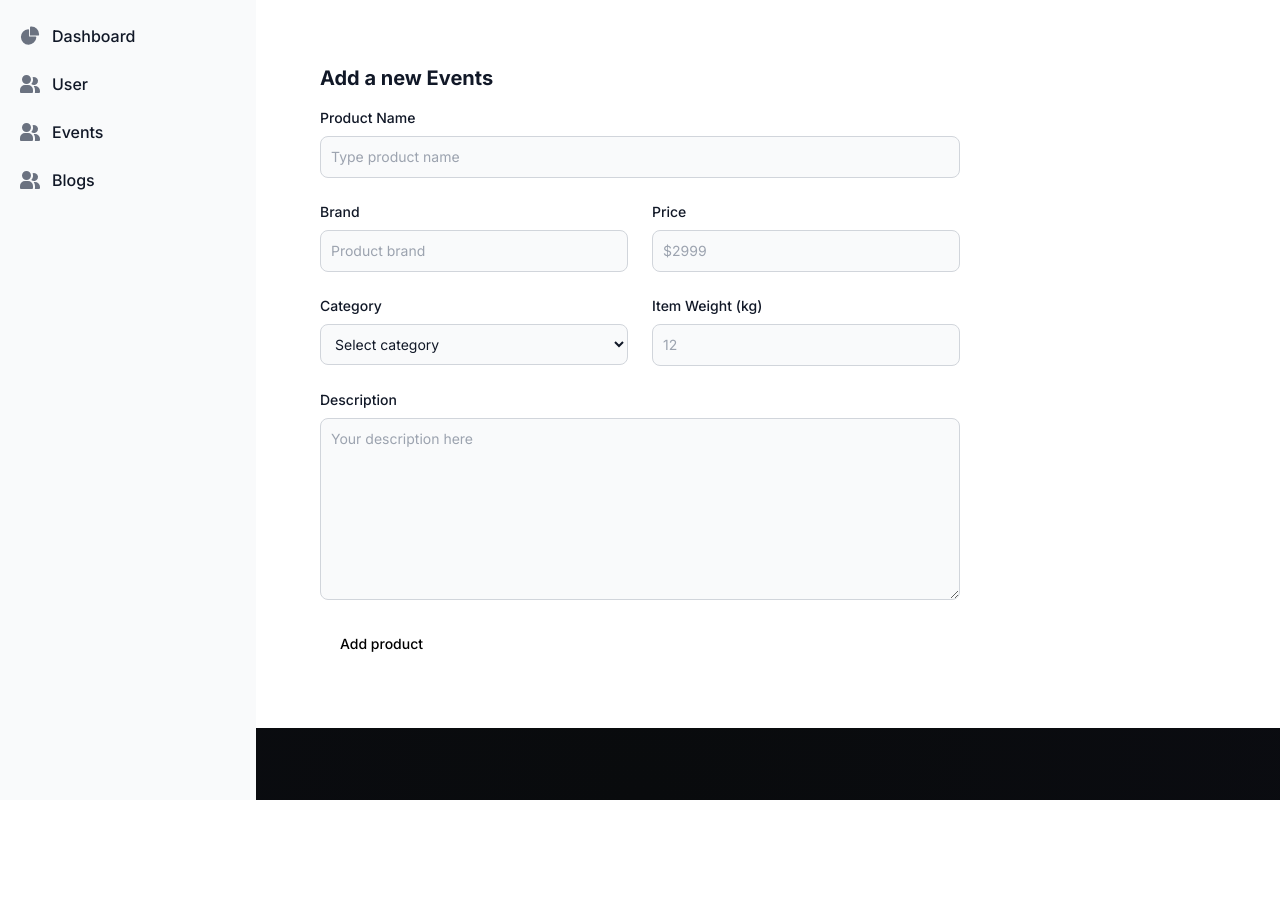
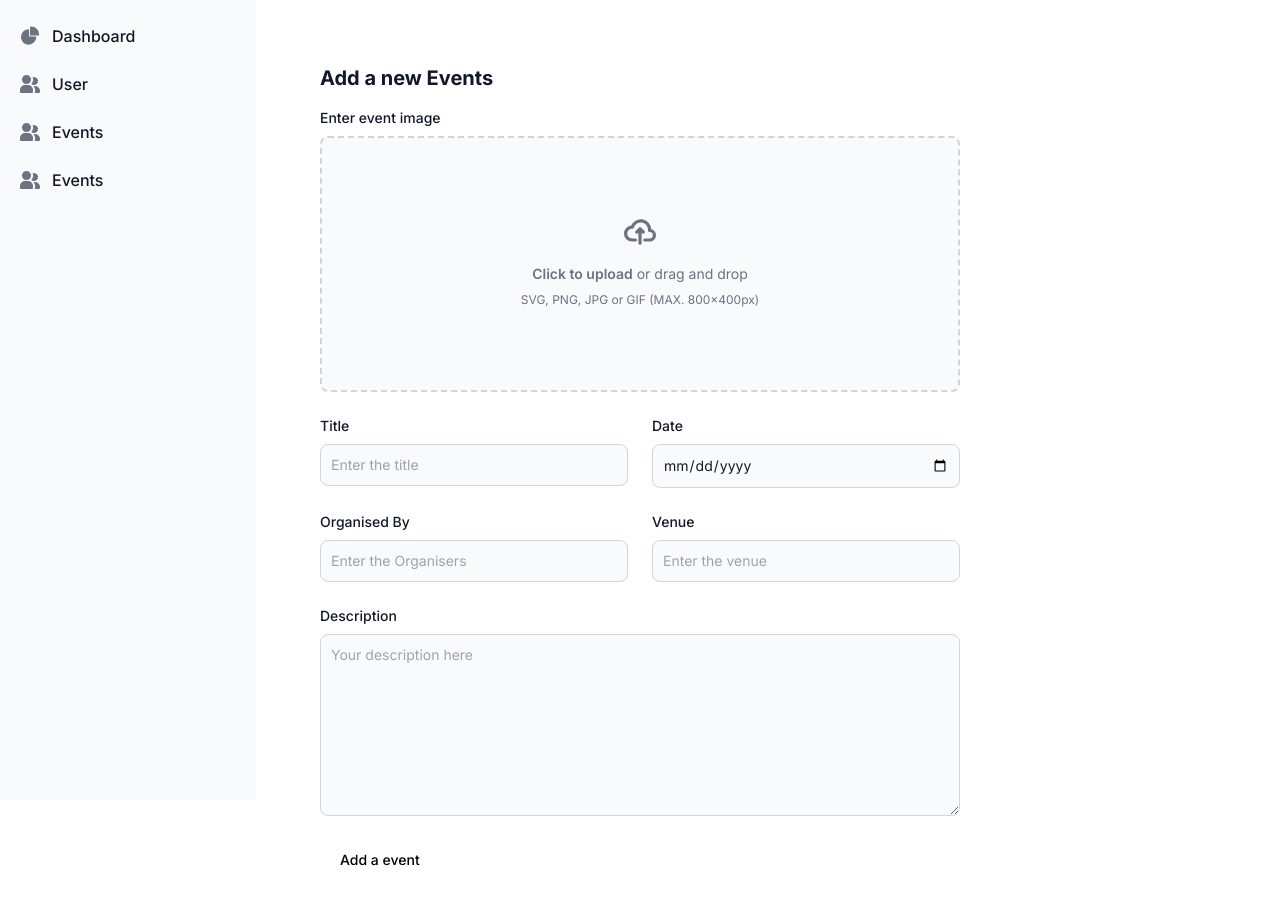
Before and after one commit to Tudar-Club-NMAMIT/website, a Next.js app: page /EventForm in a window 1280 px wide. Shown: the top 904 px of the page. Before the commit the page ends 800 px from the top, so only its background shows below. Built offline with nearby package versions, Linux system fonts and the light colour scheme.

Commit message:
Added events backend

```diff
--- a/app/EventForm/page.tsx
+++ b/app/EventForm/page.tsx
@@ -1,7 +1,87 @@
+"use client";
 import Link from "next/link";
 import React from "react";
+import { ChangeEvent } from "react";
+import { useState } from "react";
+import { createEvent } from "../server/actions";
+const EventForm = () => {
+  const [title, setTitle] = useState("");
+  const [desc, setDesc] = useState("");
+  const [image, setImage] = useState("");
+  const [organiser, setOrganiser] = useState("");
+  const [venue, setVenue] = useState("");
+  const [date, setDate] = useState("");
+  const [submitting, setSubmitting] = useState(false);
+  const [added, setAdded] = useState(false);
+  const handleChangeImage = (e: ChangeEvent<HTMLInputElement>) => {
+    e.preventDefault();
+    console.log("yeppo");
+    const file = e.target.files?.[0];
+    if (!file) return;
+    if (!file.type.includes("image")) {
+      alert("Please upload an image");
+    }
+    const reader = new FileReader();
+    reader.readAsDataURL(file);
+    reader.onload = () => {
+      const result = reader.result as string;
+      setImage(result);
+    };
+    console.log(image);
+  };
+  function formatDate(inputDate: any) {
+    const options = {
+      month: "short",
+      day: "numeric",
+      year: "numeric",
+    } as Intl.DateTimeFormatOptions;
+    const dateObject = new Date(inputDate);
+    const formattedDate = dateObject.toLocaleDateString("en-US", options);
 
-const EventForm = () => {
+    return formattedDate;
+  }
+  const handleSubmit = async (e: any) => {
+    e.preventDefault();
+    setSubmitting(true);
+    console.log("Title" + title);
+    console.log("Desc" + desc);
+    console.log("venue" + venue);
+    console.log("organiser" + organiser);
+    console.log("Date" + formatDate(date));
+    console.log("Image" + image);
+
+    try {
+      const response = await fetch("/api/upload", {
+        method: "POST",
+        headers: { "Content-Type": "application/json" },
+        body: JSON.stringify({ path: image }),
+      });
+      console.log("Response");
+      const data = await response.json();
+      const imageUrl = data.data.url;
+      if (imageUrl) {
+        const res = await createEvent(
+          imageUrl,
+          title,
+          formatDate(date),
+          organiser,
+          venue,
+          desc
+        );
+        setTitle("");
+        setDate("");
+        setDesc("");
+        setOrganiser("");
+        setVenue("");
+        setAdded(true);
+        setSubmitting(false);
+        console.log(res);
+      }
+    } catch (e) {
+      console.log(e);
+    }
+  };
+
   return (
     <div>
       <button
@@ -9,37 +89,43 @@ const EventForm = () => {
         data-drawer-toggle="default-sidebar"
         aria-controls="default-sidebar"
         type="button"
-        className="inline-flex items-center p-2 mt-2 ms-3 text-sm text-gray-500 rounded-lg sm:hidden hover:bg-gray-100 focus:outline-none focus:ring-2 focus:ring-gray-200 dark:text-gray-400 dark:hover:bg-gray-700 dark:focus:ring-gray-600">
+        className="inline-flex items-center p-2 mt-2 ms-3 text-sm text-gray-500 rounded-lg sm:hidden hover:bg-gray-100 focus:outline-none focus:ring-2 focus:ring-gray-200 dark:text-gray-400 dark:hover:bg-gray-700 dark:focus:ring-gray-600"
+      >
         <span className="sr-only">Open sidebar</span>
         <svg
           className="w-6 h-6"
           aria-hidden="true"
           fill="currentColor"
           viewBox="0 0 20 20"
-          xmlns="http://www.w3.org/2000/svg">
+          xmlns="http://www.w3.org/2000/svg"
+        >
           <path
             clip-rule="evenodd"
             fill-rule="evenodd"
-            d="M2 4.75A.75.75 0 012.75 4h14.5a.75.75 0 010 1.5H2.75A.75.75 0 012 4.75zm0 10.5a.75.75 0 01.75-.75h7.5a.75.75 0 010 1.5h-7.5a.75.75 0 01-.75-.75zM2 10a.75.75 0 01.75-.75h14.5a.75.75 0 010 1.5H2.75A.75.75 0 012 10z"></path>
+            d="M2 4.75A.75.75 0 012.75 4h14.5a.75.75 0 010 1.5H2.75A.75.75 0 012 4.75zm0 10.5a.75.75 0 01.75-.75h7.5a.75.75 0 010 1.5h-7.5a.75.75 0 01-.75-.75zM2 10a.75.75 0 01.75-.75h14.5a.75.75 0 010 1.5H2.75A.75.75 0 012 10z"
+          ></path>
         </svg>
       </button>
 
       <aside
         id="default-sidebar"
         className="fixed top-0 left-0 z-40 w-64 h-screen transition-transform -translate-x-full sm:translate-x-0"
-        aria-label="Sidebar">
+        aria-label="Sidebar"
+      >
         <div className="h-full px-3 py-4 overflow-y-auto bg-gray-50 dark:bg-gray-800">
           <ul className="space-y-2 font-medium">
             <li>
               <Link
                 href="/"
-                className="flex items-center p-2 text-gray-900 rounded-lg dark:text-white hover:bg-gray-100 dark:hover:bg-gray-700 group">
+                className="flex items-center p-2 text-gray-900 rounded-lg dark:text-white hover:bg-gray-100 dark:hover:bg-gray-700 group"
+              >
                 <svg
                   className="w-5 h-5 text-gray-500 transition duration-75 dark:text-gray-400 group-hover:text-gray-900 dark:group-hover:text-white"
                   aria-hidden="true"
                   xmlns="http://www.w3.org/2000/svg"
                   fill="currentColor"
-                  viewBox="0 0 22 21">
+                  viewBox="0 0 22 21"
+                >
                   <path d="M16.975 11H10V4.025a1 1 0 0 0-1.066-.998 8.5 8.5 0 1 0 9.039 9.039.999.999 0 0 0-1-1.066h.002Z" />
                   <path d="M12.5 0c-.157 0-.311.01-.565.027A1 1 0 0 0 11 1.02V10h8.975a1 1 0 0 0 1-.935c.013-.188.028-.374.028-.565A8.51 8.51 0 0 0 12.5 0Z" />
                 </svg>
@@ -49,45 +135,52 @@ const EventForm = () => {
             <li>
               <Link
                 href="/UserForm"
-                className="flex items-center p-2 text-gray-900 rounded-lg dark:text-white hover:bg-gray-100 dark:hover:bg-gray-700 group">
+                className="flex items-center p-2 text-gray-900 rounded-lg dark:text-white hover:bg-gray-100 dark:hover:bg-gray-700 group"
+              >
                 <svg
                   className="flex-shrink-0 w-5 h-5 text-gray-500 transition duration-75 dark:text-gray-400 group-hover:text-gray-900 dark:group-hover:text-white"
                   aria-hidden="true"
                   xmlns="http://www.w3.org/2000/svg"
                   fill="currentColor"
-                  viewBox="0 0 20 18">
+                  viewBox="0 0 20 18"
+                >
                   <path d="M14 2a3.963 3.963 0 0 0-1.4.267 6.439 6.439 0 0 1-1.331 6.638A4 4 0 1 0 14 2Zm1 9h-1.264A6.957 6.957 0 0 1 15 15v2a2.97 2.97 0 0 1-.184 1H19a1 1 0 0 0 1-1v-1a5.006 5.006 0 0 0-5-5ZM6.5 9a4.5 4.5 0 1 0 0-9 4.5 4.5 0 0 0 0 9ZM8 10H5a5.006 5.006 0 0 0-5 5v2a1 1 0 0 0 1 1h11a1 1 0 0 0 1-1v-2a5.006 5.006 0 0 0-5-5Z" />
                 </svg>
                 <span className="flex-1 ms-3 whitespace-nowrap">User</span>
               </Link>
             </li>
             <li>
-              <Link href="/EventForm"
-
-                className="flex items-center p-2 text-gray-900 rounded-lg dark:text-white hover:bg-gray-100 dark:hover:bg-gray-700 group">
+              <Link
+                href="/EventForm"
+                className="flex items-center p-2 text-gray-900 rounded-lg dark:text-white hover:bg-gray-100 dark:hover:bg-gray-700 group"
+              >
                 <svg
                   className="flex-shrink-0 w-5 h-5 text-gray-500 transition duration-75 dark:text-gray-400 group-hover:text-gray-900 dark:group-hover:text-white"
                   aria-hidden="true"
                   xmlns="http://www.w3.org/2000/svg"
                   fill="currentColor"
-                  viewBox="0 0 20 18">
+                  viewBox="0 0 20 18"
+                >
                   <path d="M14 2a3.963 3.963 0 0 0-1.4.267 6.439 6.439 0 0 1-1.331 6.638A4 4 0 1 0 14 2Zm1 9h-1.264A6.957 6.957 0 0 1 15 15v2a2.97 2.97 0 0 1-.184 1H19a1 1 0 0 0 1-1v-1a5.006 5.006 0 0 0-5-5ZM6.5 9a4.5 4.5 0 1 0 0-9 4.5 4.5 0 0 0 0 9ZM8 10H5a5.006 5.006 0 0 0-5 5v2a1 1 0 0 0 1 1h11a1 1 0 0 0 1-1v-2a5.006 5.006 0 0 0-5-5Z" />
                 </svg>
                 <span className="flex-1 ms-3 whitespace-nowrap">Events</span>
               </Link>
             </li>
             <li>
-              <Link href="/BlogForm"
-                className="flex items-center p-2 text-gray-900 rounded-lg dark:text-white hover:bg-gray-100 dark:hover:bg-gray-700 group">
+              <Link
+                href="/BlogForm"
+                className="flex items-center p-2 text-gray-900 rounded-lg dark:text-white hover:bg-gray-100 dark:hover:bg-gray-700 group"
+              >
                 <svg
                   className="flex-shrink-0 w-5 h-5 text-gray-500 transition duration-75 dark:text-gray-400 group-hover:text-gray-900 dark:group-hover:text-white"
                   aria-hidden="true"
                   xmlns="http://www.w3.org/2000/svg"
                   fill="currentColor"
-                  viewBox="0 0 20 18">
+                  viewBox="0 0 20 18"
+                >
                   <path d="M14 2a3.963 3.963 0 0 0-1.4.267 6.439 6.439 0 0 1-1.331 6.638A4 4 0 1 0 14 2Zm1 9h-1.264A6.957 6.957 0 0 1 15 15v2a2.97 2.97 0 0 1-.184 1H19a1 1 0 0 0 1-1v-1a5.006 5.006 0 0 0-5-5ZM6.5 9a4.5 4.5 0 1 0 0-9 4.5 4.5 0 0 0 0 9ZM8 10H5a5.006 5.006 0 0 0-5 5v2a1 1 0 0 0 1 1h11a1 1 0 0 0 1-1v-2a5.006 5.006 0 0 0-5-5Z" />
                 </svg>
-                <span className="flex-1 ms-3 whitespace-nowrap">Blogs</span>
+                <span className="flex-1 ms-3 whitespace-nowrap">Events</span>
               </Link>
             </li>
           </ul>
@@ -98,100 +191,150 @@ const EventForm = () => {
           <h2 className="mb-4 text-xl font-bold text-gray-900 dark:text-white">
             Add a new Events
           </h2>
-        <form action="#">
+          <form action="#" onSubmit={handleSubmit}>
             <div className="grid gap-4 sm:grid-cols-2 sm:gap-6">
               <div className="sm:col-span-2">
                 <label
                   htmlFor="name"
-                className="block mb-2 text-sm font-medium text-gray-900 dark:text-white">
-                Product Name
+                  className="block mb-2 text-sm font-medium text-gray-900 dark:text-white"
+                >
+                  Enter event image
+                </label>
+                <div className="flex items-center justify-center w-full">
+                  <label
+                    htmlFor="blog-image"
+                    className="flex flex-col items-center justify-center w-full h-64 border-2 border-gray-300 border-dashed rounded-lg cursor-pointer bg-gray-50 dark:hover:bg-bray-800 dark:bg-gray-700 hover:bg-gray-100 dark:border-gray-600 dark:hover:border-gray-500 dark:hover:bg-gray-600"
+                  >
+                    <div className="flex flex-col items-center justify-center pt-5 pb-6">
+                      <svg
+                        className="w-8 h-8 mb-4 text-gray-500 dark:text-gray-400"
+                        aria-hidden="true"
+                        xmlns="http://www.w3.org/2000/svg"
+                        fill="none"
+                        viewBox="0 0 20 16"
+                      >
+                        <path
+                          stroke="currentColor"
+                          stroke-linecap="round"
+                          stroke-linejoin="round"
+                          stroke-width="2"
+                          d="M13 13h3a3 3 0 0 0 0-6h-.025A5.56 5.56 0 0 0 16 6.5 5.5 5.5 0 0 0 5.207 5.021C5.137 5.017 5.071 5 5 5a4 4 0 0 0 0 8h2.167M10 15V6m0 0L8 8m2-2 2 2"
+                        />
+                      </svg>
+                      <p className="mb-2 text-sm text-gray-500 dark:text-gray-400">
+                        <span className="font-semibold">Click to upload</span>{" "}
+                        or drag and drop
+                      </p>
+                      <p className="text-xs text-gray-500 dark:text-gray-400">
+                        SVG, PNG, JPG or GIF (MAX. 800x400px)
+                      </p>
+                    </div>
+                    <input
+                      id="blog-image"
+                      type="file"
+                      className="hidden"
+                      onChange={handleChangeImage}
+                    />
+                  </label>
+                </div>
+              </div>
+              <div className="w-full">
+                <label
+                  htmlFor="brand"
+                  className="block mb-2 text-sm font-medium text-gray-900 dark:text-white"
+                >
+                  Title
                 </label>
                 <input
                   type="text"
-                name="name"
-                id="name"
+                  name="brand"
+                  value={title}
+                  id="brand"
+                  onChange={(e) => setTitle(e.target.value)}
                   className="bg-gray-50 border border-gray-300 text-gray-900 text-sm rounded-lg focus:ring-primary-600 focus:border-primary-600 block w-full p-2.5 dark:bg-gray-700 dark:border-gray-600 dark:placeholder-gray-400 dark:text-white dark:focus:ring-primary-500 dark:focus:border-primary-500"
-                placeholder="Type product name"
+                  placeholder="Enter the title"
+                  required={true}
+                />
+              </div>
+
+              <div className="w-full">
+                <label
+                  htmlFor="description"
+                  className="block mb-2 text-sm font-medium text-gray-900 dark:text-white"
+                >
+                  Date
+                </label>
+                <input
+                  type="date"
+                  value={date}
+                  onChange={(e) => setDate(e.target.value)}
+                  name="brand"
+                  id="date"
+                  className="bg-gray-50 border border-gray-300 text-gray-900 text-sm rounded-lg focus:ring-primary-600 focus:border-primary-600 block w-full p-2.5 dark:bg-gray-700 dark:border-gray-600 dark:placeholder-gray-400 dark:text-white dark:focus:ring-primary-500 dark:focus:border-primary-500"
+                  placeholder="Enter the title"
                   required={true}
                 />
               </div>
               <div className="w-full">
                 <label
                   htmlFor="brand"
-                className="block mb-2 text-sm font-medium text-gray-900 dark:text-white">
-                Brand
+                  className="block mb-2 text-sm font-medium text-gray-900 dark:text-white"
+                >
+                  Organised By
                 </label>
                 <input
                   type="text"
-                name="brand"
-                id="brand"
+                  value={organiser}
+                  onChange={(e) => setOrganiser(e.target.value)}
+                  name="organisedBy"
+                  id="organisedBy"
                   className="bg-gray-50 border border-gray-300 text-gray-900 text-sm rounded-lg focus:ring-primary-600 focus:border-primary-600 block w-full p-2.5 dark:bg-gray-700 dark:border-gray-600 dark:placeholder-gray-400 dark:text-white dark:focus:ring-primary-500 dark:focus:border-primary-500"
-                placeholder="Product brand"
+                  placeholder="Enter the Organisers"
                   required={true}
                 />
               </div>
               <div className="w-full">
                 <label
-                htmlFor="price"
-                className="block mb-2 text-sm font-medium text-gray-900 dark:text-white">
-                Price
+                  htmlFor="brand"
+                  className="block mb-2 text-sm font-medium text-gray-900 dark:text-white"
+                >
+                  Venue
                 </label>
                 <input
-                type="number"
-                name="price"
-                id="price"
+                  type="text"
+                  value={venue}
+                  onChange={(e) => setVenue(e.target.value)}
+                  name="venue"
+                  id="venue"
                   className="bg-gray-50 border border-gray-300 text-gray-900 text-sm rounded-lg focus:ring-primary-600 focus:border-primary-600 block w-full p-2.5 dark:bg-gray-700 dark:border-gray-600 dark:placeholder-gray-400 dark:text-white dark:focus:ring-primary-500 dark:focus:border-primary-500"
-                placeholder="$2999"
+                  placeholder="Enter the venue"
                   required={true}
-              />
-            </div>
-            <div>
-              <label
-                htmlFor="category"
-                className="block mb-2 text-sm font-medium text-gray-900 dark:text-white">
-                Category
-              </label>
-              <select
-                id="category"
-                className="bg-gray-50 border border-gray-300 text-gray-900 text-sm rounded-lg focus:ring-primary-500 focus:border-primary-500 block w-full p-2.5 dark:bg-gray-700 dark:border-gray-600 dark:placeholder-gray-400 dark:text-white dark:focus:ring-primary-500 dark:focus:border-primary-500">
-                <option selected={true}>Select category</option>
-                <option value="TV">TV/Monitors</option>
-                <option value="PC">PC</option>
-                <option value="GA">Gaming/Console</option>
-                <option value="PH">Phones</option>
-              </select>
-            </div>
-            <div>
-              <label
-                htmlFor="item-weight"
-                className="block mb-2 text-sm font-medium text-gray-900 dark:text-white">
-                Item Weight (kg)
-              </label>
-              <input
-                type="number"
-                name="item-weight"
-                id="item-weight"
-                className="bg-gray-50 border border-gray-300 text-gray-900 text-sm rounded-lg focus:ring-primary-600 focus:border-primary-600 block w-full p-2.5 dark:bg-gray-700 dark:border-gray-600 dark:placeholder-gray-400 dark:text-white dark:focus:ring-primary-500 dark:focus:border-primary-500"
-                placeholder="12"
                 />
               </div>
               <div className="sm:col-span-2">
                 <label
                   htmlFor="description"
-                className="block mb-2 text-sm font-medium text-gray-900 dark:text-white">
+                  className="block mb-2 text-sm font-medium text-gray-900 dark:text-white"
+                >
                   Description
                 </label>
                 <textarea
                   id="description"
                   rows={8}
+                  value={desc}
+                  onChange={(e) => setDesc(e.target.value)}
                   className="block p-2.5 w-full text-sm text-gray-900 bg-gray-50 rounded-lg border border-gray-300 focus:ring-primary-500 focus:border-primary-500 dark:bg-gray-700 dark:border-gray-600 dark:placeholder-gray-400 dark:text-white dark:focus:ring-primary-500 dark:focus:border-primary-500"
-                placeholder="Your description here"></textarea>
+                  placeholder="Your description here"
+                ></textarea>
               </div>
             </div>
             <button
               type="submit"
-            className="inline-flex items-center px-5 py-2.5 mt-4 sm:mt-6 text-sm font-medium text-center text-black bg-white rounded-lg ">
-            Add product
+              className={`inline-flex ${
+                added ? "bg-green-500" : "bg-white"
+              } items-center px-5 py-2.5 mt-4 sm:mt-6 text-sm font-medium text-center text-black  rounded-lg `}
+            >
+              {submitting ? "Adding..." : added ? "Event Added" : "Add a event"}
             </button>
           </form>
         </div>
```
Also changed, not shown: app/server/actions.ts (+21 -2 lines), app/website/Blogs/page.tsx (+132 -43 lines), 1 other file (tests, documents, lock files or other folders). Lines whose indentation alone changed are shown as unchanged.
